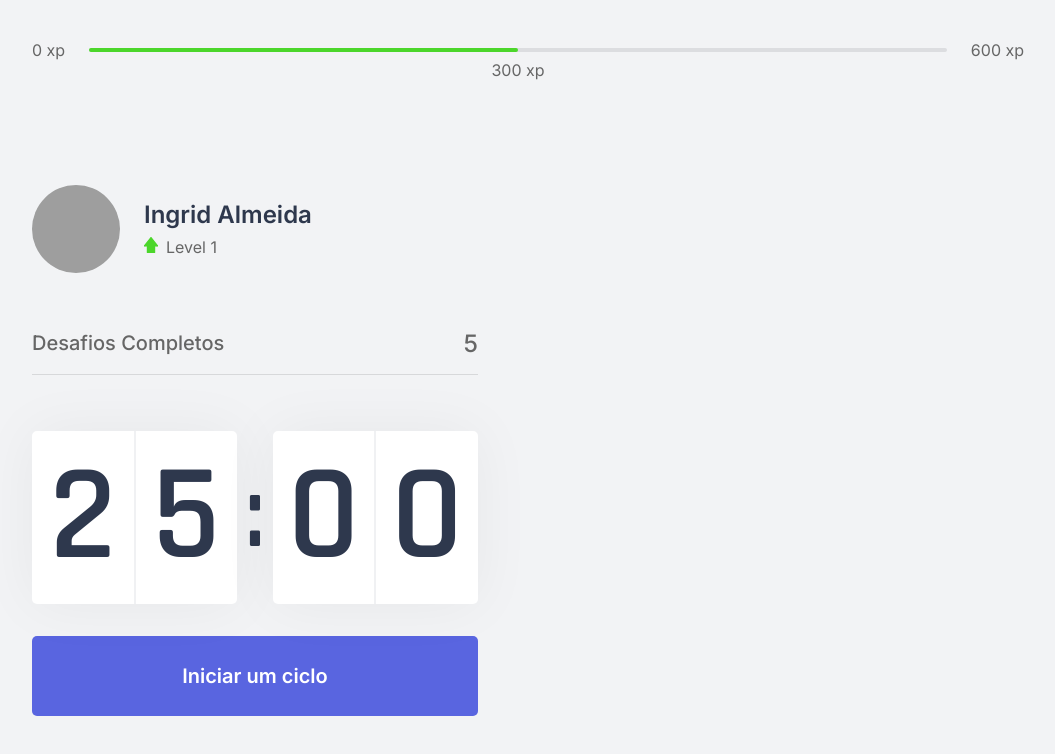
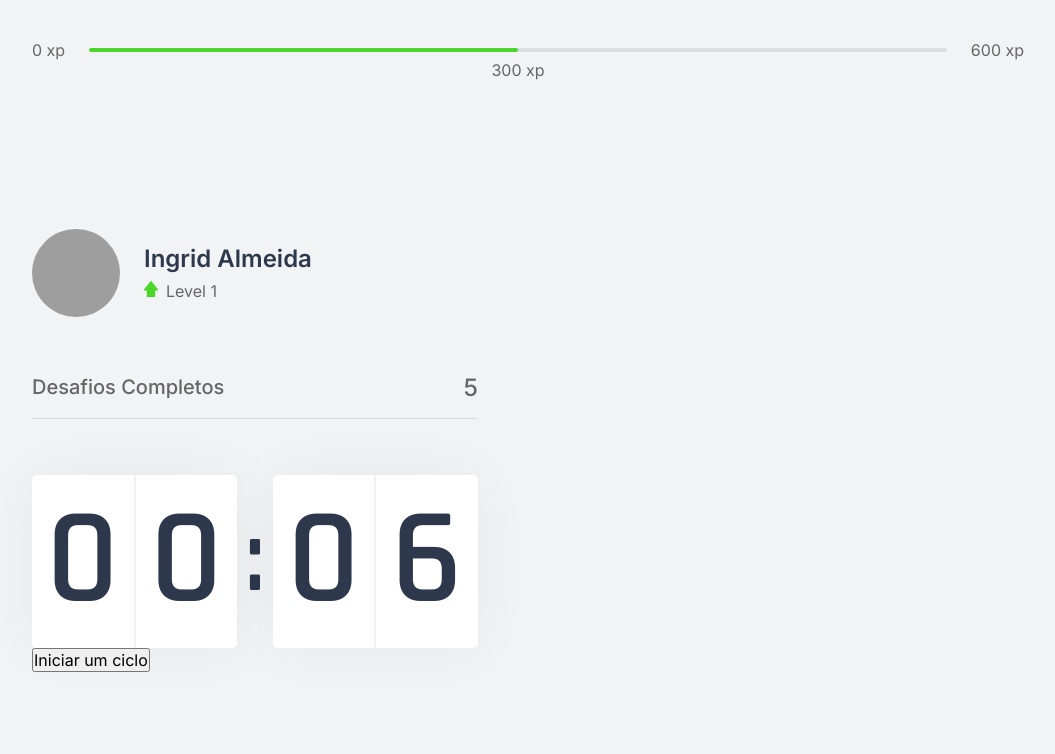
Before and after one commit to ingridsj/moveit-next, a Next.js app: page / in a window 1280 px wide. Shown: the top 754 px of the page, without its empty margins (112-1167 px from the left). Built offline with nearby package versions, Linux system fonts and the light colour scheme; grey boxes are pictures that could not be loaded.

Commit message:
create countdown module

```diff
--- a/src/components/Countdown.tsx
+++ b/src/components/Countdown.tsx
@@ -1,23 +1,85 @@
-import styles from '../styles/components/Countdown.module.css'
+import { useEffect, useState } from 'react';
+import styles from '../styles/components/Countdown.module.css';
 
-export function Countdown () {
-  return(
+let countdownTimeout: NodeJS.Timeout;
+
+export function Countdown() {
+  const [time, setTime] = useState(0.1 * 60);
+  const [isActive, setIsActive] = useState(false);
+  const [hasFinished, setHasFinished] = useState(false)
+
+  const minutes = Math.floor(time / 60);
+  const seconds = time % 60;
+
+  const [minuteLeft, minuteRight] = String(minutes).padStart(2, '0').split('')
+  const [secondLeft, secondRight] = String(seconds).padStart(2, '0').split('')
+
+  function startCountdown() {
+    setIsActive(true)
+  }
+
+  function resetCountdown() {
+    clearTimeout(countdownTimeout)
+    setIsActive(false)
+    setTime(0.1 * 60)
+  }
+
+  useEffect(() => {
+    if (isActive && time > 0) {
+      countdownTimeout = setTimeout(() => {
+        setTime(time - 1);
+      }, 1000)
+    } else if (isActive && time == 0) {
+      setHasFinished(true);
+      setIsActive(false);
+    }
+  }, [isActive, time])
+
+  return (
     <div>
-      <div className={ styles.countdownContainer }>
+      <div className={styles.countdownContainer}>
         <div>
-          <span>2</span>
-          <span>5</span>
+          <span>{minuteLeft}</span>
+          <span>{minuteRight}</span>
         </div>
         <span>:</span>
         <div>
-          <span>0</span>
-          <span>0</span>
+          <span>{secondLeft}</span>
+          <span>{secondRight}</span>
         </div>
       </div>
 
-      <button type="button" className={ styles.startCountdownButton }>
-        Iniciar um ciclo
-      </button>
+      { hasFinished ? (
+        <button
+          disabled
+          className={styles.countdownButton}
+        >
+          Ciclo encerrado
+        </button>
+      ) : (
+        <>
+          { isActive ? (
+            <button
+              type="button"
+              className={`${styles.countdownButton} ${styles.countdownButtonActive}`}
+              onClick={resetCountdown}
+            >
+              Abandonar ciclo
+            </button>
+          ) : (
+            <button
+              type="button"
+              className={styles.countdownButton}
+              onClick={startCountdown}
+            >
+              Iniciar um ciclo
+            </button>
+          )}
+        </>
+      )}
+
+
+
     </div>
   );
 }
```
